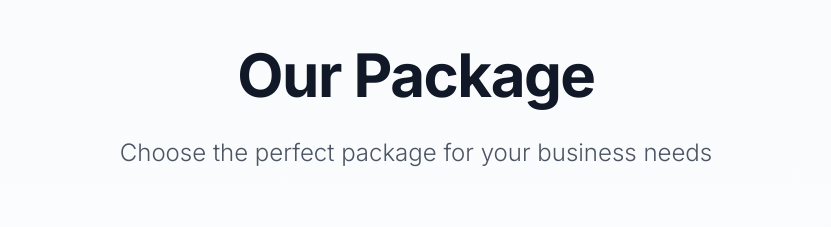
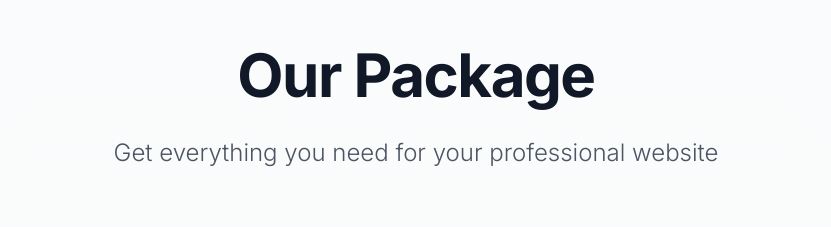
Before and after one commit to Deeg0/DiLom-Websites, a Next.js app: page / in a window 1280 px wide. Shown: the part 840-1067 px from the top of the page, without its empty margins (224-1055 px from the left). Built offline with nearby package versions, Linux system fonts and the light colour scheme.

Commit message:
Update package description text

```diff
--- a/app/page.tsx
+++ b/app/page.tsx
@@ -74,7 +74,7 @@ export default function Home() {
               Our Package
             </h2>
             <p className="text-xl md:text-2xl text-gray-600 dark:text-gray-300 max-w-3xl mx-auto font-light leading-relaxed">
-              Choose the perfect package for your business needs
+              Get everything you need for your professional website
             </p>
           </div>
 
```
